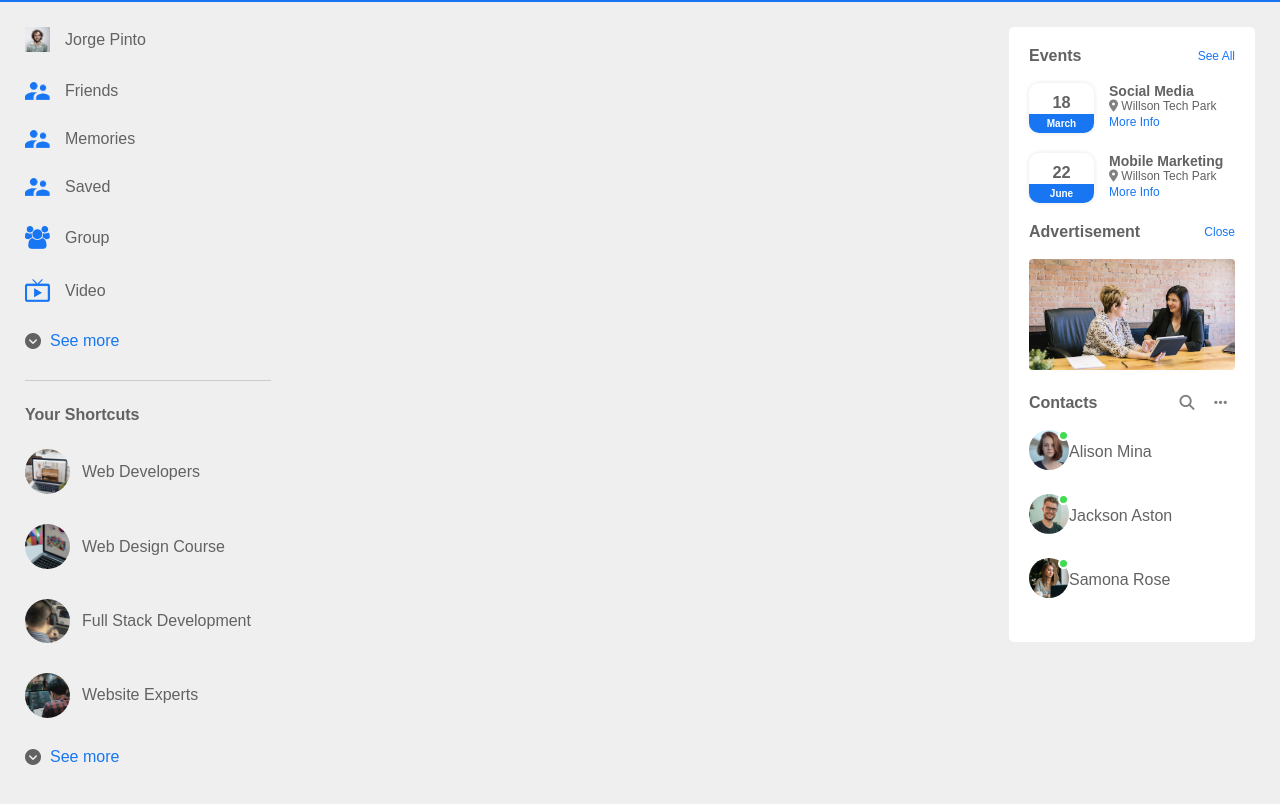
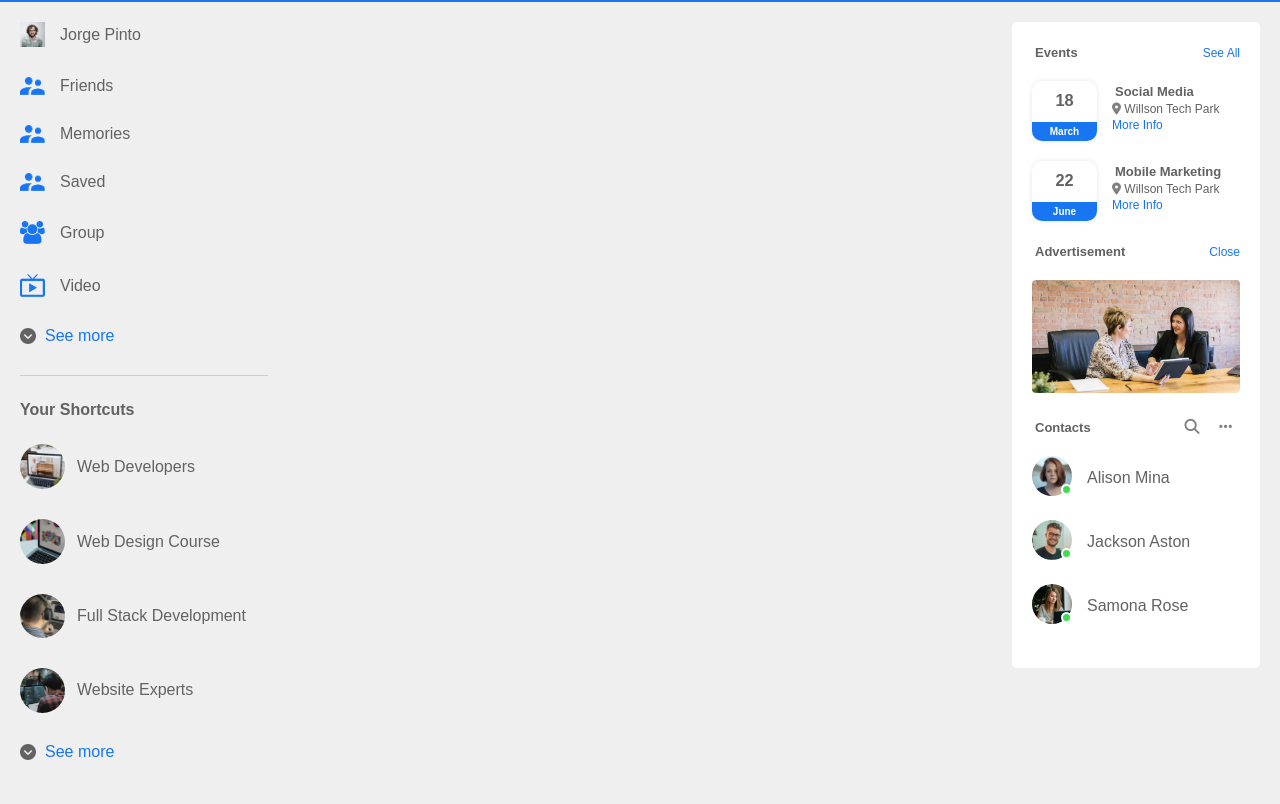
Before and after one commit to jopidev/facebookclone, a plain HTML site: page index.html in a window 1280 px wide. Shown: the part 62-866 px from the top of the page. Drawn offline with Linux system fonts and the light colour scheme.

Commit message:
right sidebar modify

```diff
--- a/style.css
+++ b/style.css
@@ -86,7 +86,7 @@ nav{
 .container{
     display: flex;
     justify-content: space-between;
-    padding: 25px ;
+    padding: 20px;
 }
 .left-sidebar{
     flex-basis: 20%;
@@ -145,9 +145,10 @@ nav{
     justify-content: space-between;
     margin-bottom: 18px;
 }
-.sidebar-title h4{
+.right-sidebar h4{
     font-weight: 600;
-    font-size: 16px;
+    font-size: 13px;
+    padding: 3px;
 }
 .sidebar-title a{
     text-decoration: none;
@@ -165,7 +166,7 @@ nav{
 }
 .left-event{
     border-radius: 10px;
-    height: 50px;
+    height: 60px;
     width: 65px;
     margin-right: 15px;
     padding-top: 10px;
@@ -207,3 +208,12 @@ nav{
     width: 40px;
     border-radius: 50%;
 }
+.online-list .online{
+    width: 40px;
+    border-radius: 50%;
+    margin-right: 15px;
+}
+.online-list .online::after{
+    top: unset;
+    bottom: 5px;
+}
```
Also changed, not shown: index.html (+4 -1 lines).
